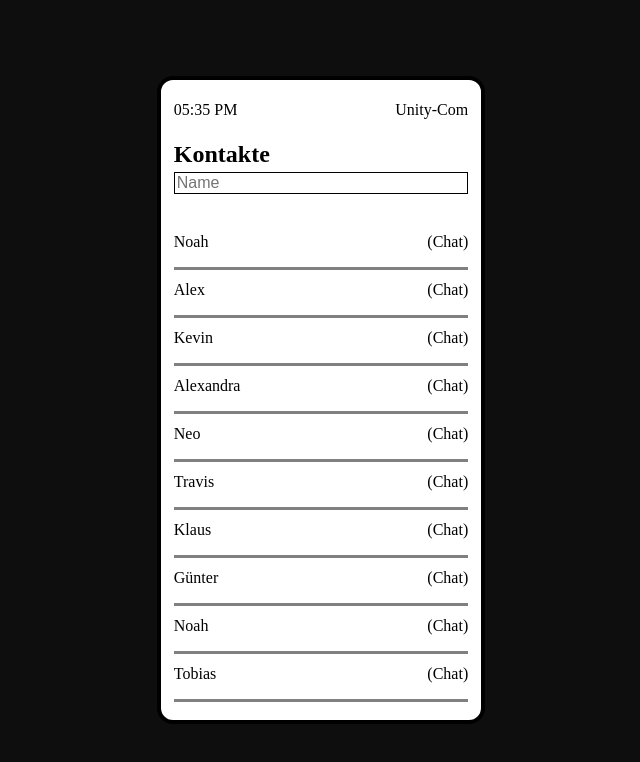
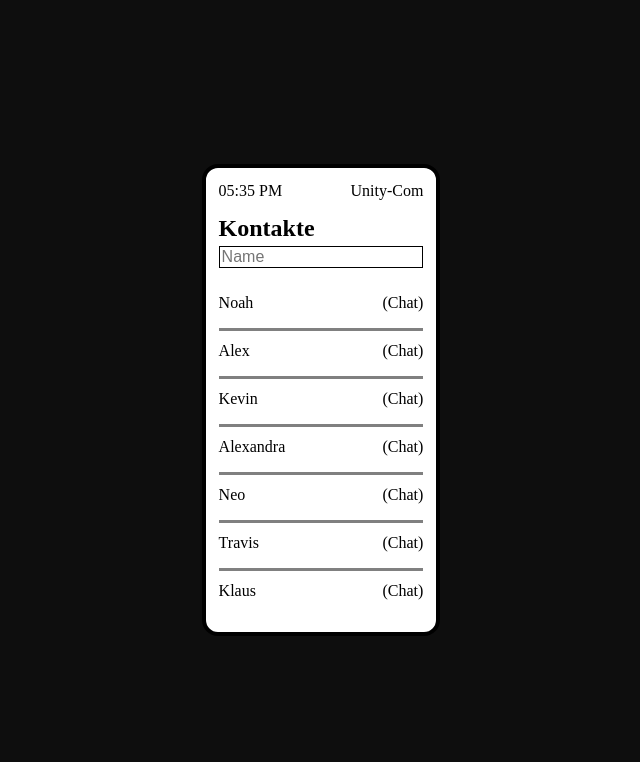
Before and after one commit to illumou/unity_phone, a Vue app: page / in a window 1280 px wide. Shown: the top 762 px of the page, without its empty margins (319-959 px from the left). Built offline with nearby package versions, Linux system fonts and the light colour scheme.

Commit message:
Update IndexView.vue

```diff
--- a/src/views/IndexView.vue
+++ b/src/views/IndexView.vue
@@ -30,8 +30,6 @@ export default {
 .phone_layout {
     width: 18vw;
     height: 58vh;
-    min-height: 40rem;
-    min-width: 20rem;
     border-radius: 1rem;
     overflow: hidden;
     border-style: solid;
```
